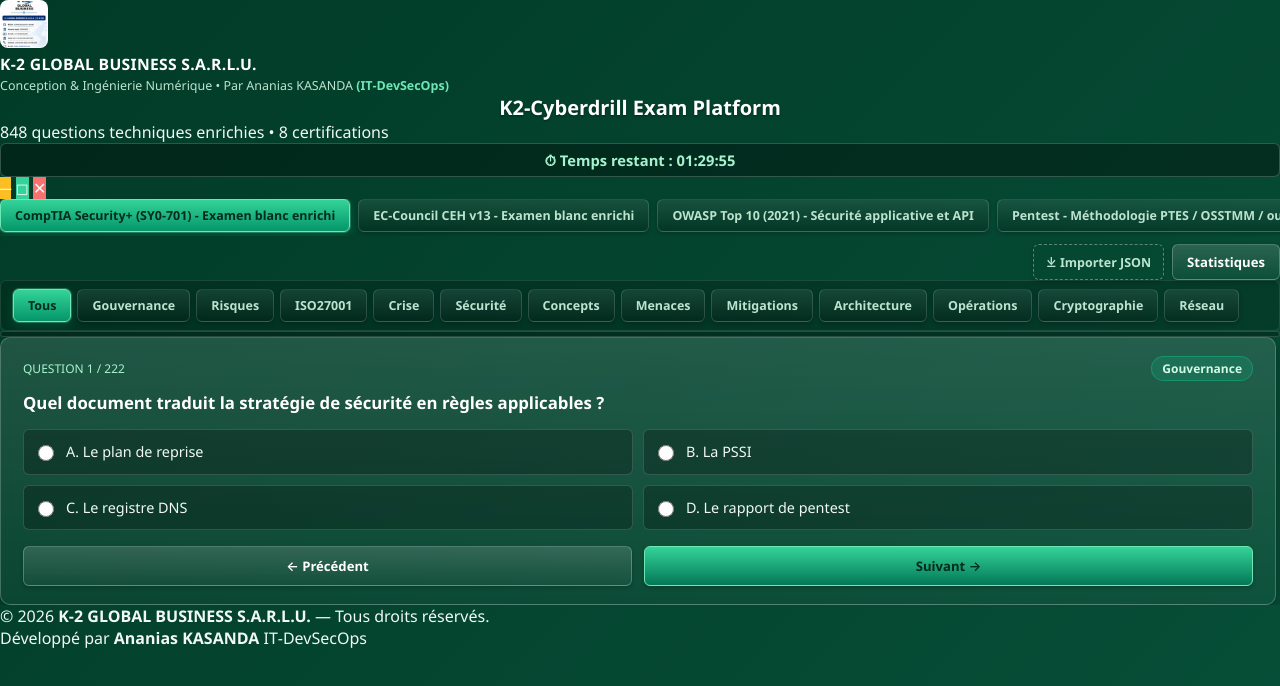
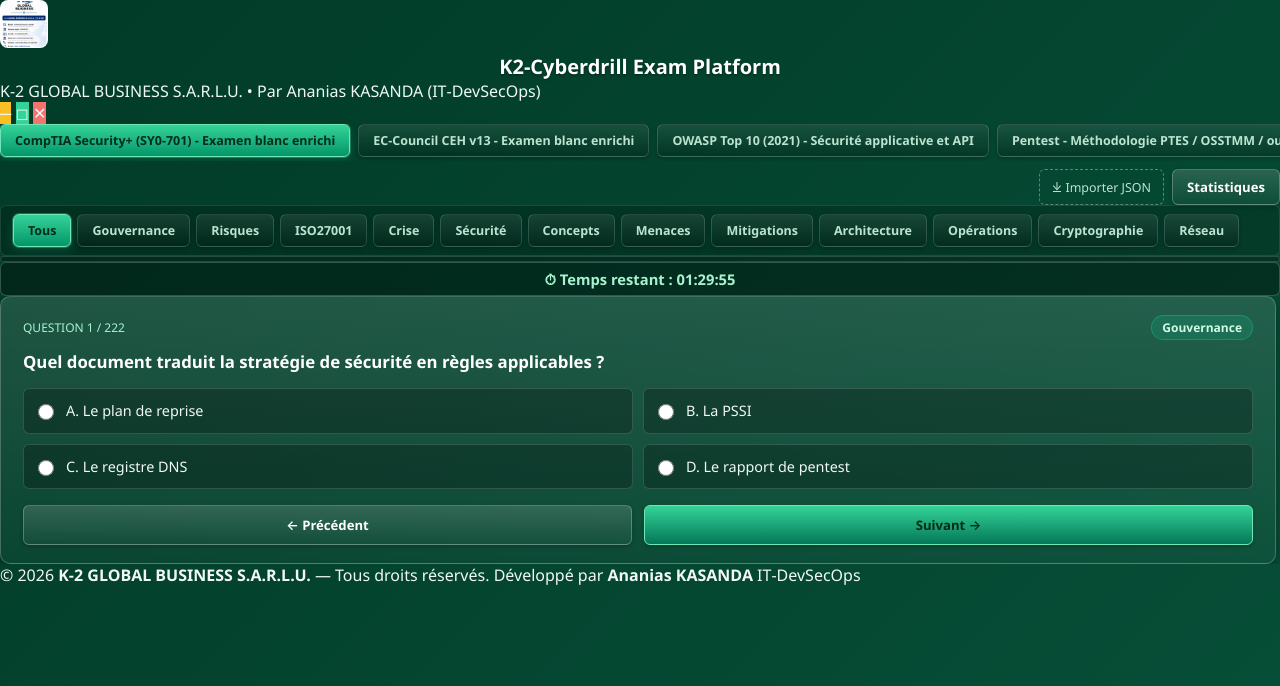
Before and after one commit to MASTOR1422/K2-Cyberdrill_Exam_Platform, a plain HTML site: page index.html in a window 1280 px wide. Drawn offline with Linux system fonts and the light colour scheme.

Commit message:
Update HTML structure for Win10 theme

```diff
--- a/index.html
+++ b/index.html
@@ -3,87 +3,75 @@
 <head>
     <meta charset="UTF-8">
     <meta name="viewport" content="width=device-width, initial-scale=1.0, viewport-fit=cover">
-    <meta name="theme-color" content="#0067c0">
-    <meta name="description" content="K2-Cyberdrill Exam Platform - Simulateur d'examens blancs CompTIA Security+ (SY0-701), CEH, OWASP, Pentest, Audit, IR et Kali Linux.">
+    <meta name="theme-color" content="#0078d4">
+    <meta name="description" content="K2-Cyberdrill Exam Platform - Simulateur d'examens blancs CompTIA Security+ (SY0-701), CEH, SOC, DevSecOps.">
     <title>K2-Cyberdrill — Plateforme d'Examens Cybersécurité | K-2 Global Business</title>
     <link rel="icon" type="image/png" href="assets/favicon.png">
     <link rel="apple-touch-icon" href="assets/logo-256.png">
     <link rel="stylesheet" href="style.css">
 </head>
 <body>
-    <!-- Arrière-plan dynamique style Windows 11 Bloom / Mica -->
-    <div class="win11-wallpaper" aria-hidden="true"></div>
-
-    <!-- HEADER FIGÉ EN HAUT (Style barre des tâches / fenêtre Windows 11) -->
-    <header class="win11-header">
-        <div class="header-left">
-            <img src="assets/logo-256.png" alt="Logo K-2 Global Business S.A.R.L.U." class="brand-logo" width="42" height="42">
-            <div class="brand-text">
-                <h2>K‑2 GLOBAL BUSINESS S.A.R.L.U.</h2>
-                <p>Conception & Ingénierie Numérique • Par Ananias KASANDA <span class="role">(IT‑DevSecOps)</span></p>
+    <!-- HEADER WIN10 (Figé en haut, logo grand format, textes centrés) -->
+    <header class="win10-header">
+        <div class="header-inner">
+            <img src="assets/logo-256.png" alt="Logo K-2 Global Business S.A.R.L.U." class="brand-logo" width="64" height="64">
+            <div class="header-titles">
+                <h1>K2-Cyberdrill Exam Platform</h1>
+                <p>K&#8209;2 GLOBAL BUSINESS S.A.R.L.U. &bull; Par Ananias KASANDA <span class="role">(IT&#8209;DevSecOps)</span></p>
             </div>
-        </div>
-
-        <div class="header-center">
-            <h1>K2-Cyberdrill Exam Platform</h1>
-            <span class="subtitle-badge">848 questions techniques enrichies • 8 certifications</span>
-        </div>
-
-        <div class="header-right">
-            <div id="timer-display" class="timer-display" role="timer" aria-live="polite">Aucun examen lancé</div>
-            <div class="win11-window-controls" aria-hidden="true">
-                <span class="wc wc-min" title="Réduire">─</span>
-                <span class="wc wc-max" title="Agrandir">◻</span>
-                <span class="wc wc-close" title="Fermer">✕</span>
+            <div class="win10-controls" aria-hidden="true">
+                <span class="wc wc-min">&#9472;</span>
+                <span class="wc wc-max">&#9723;</span>
+                <span class="wc wc-close">&#10005;</span>
             </div>
         </div>
     </header>
 
-    <!-- CONTENEUR PRINCIPAL PLEIN ÉCRAN (Sans scroll externe) -->
-    <main class="app-shell" role="main">
-        <!-- Barre d'outils supérieure : Onglets examens côte à côte + actions -->
-        <section class="top-controls-bar" aria-label="Navigation et outils">
-            <div id="menu" class="toolbar" role="toolbar" aria-label="Barre d'outils">
+    <!-- CONTENEUR PRINCIPAL (Marges de 1cm à gauche et à droite) -->
+    <main class="app-container" role="main">
+        <!-- Barre de contrôle supérieure (Onglets et actions) -->
+        <section class="top-dashboard-bar" aria-label="Tableau de bord">
+            <div id="menu" class="toolbar" role="toolbar" aria-label="Sélection des examens">
+                <!-- Les onglets injectés par JS s'étaleront côte à côte sur tout l'espace -->
                 <div id="exam-list" class="exam-list" role="tablist" aria-label="Choix de l'examen"></div>
                 <div class="toolbar-actions">
-                    <label class="btn btn-fluent file-import-label" tabindex="0">
-                        <span>⤓ Importer JSON</span>
+                    <label class="btn-win10 file-import-label" tabindex="0">
+                        <span>&#10515; Importer JSON</span>
                         <input id="json-upload" type="file" accept=".json,application/json" hidden>
                     </label>
-                    <button type="button" class="btn btn-fluent" id="toggle-stats" aria-pressed="false">Statistiques</button>
+                    <button type="button" class="btn-win10" id="toggle-stats" aria-pressed="false">Statistiques</button>
                 </div>
             </div>
 
-            <!-- Filtres thématiques alignés horizontalement -->
+            <!-- Filtres thématiques -->
             <div id="theme-list" class="theme-list" role="tablist" aria-label="Filtrer par thème"></div>
 
-            <!-- Barre de progression Windows 11 -->
+            <!-- Barre de progression -->
             <div class="exam-progress" aria-hidden="true">
                 <div class="exam-progress-bar" id="exam-progress-bar"></div>
             </div>
         </section>
 
-        <!-- Panneau de statistiques (superposé ou dépliable proprement) -->
+        <!-- Panneau de statistiques (Repliable) -->
         <section id="stats-panel" class="stats-panel" hidden aria-label="Statistiques de l'examen">
             <h3>Statistiques de l'examen courant</h3>
             <div id="stats-content" class="stats-grid"></div>
         </section>
 
-        <!-- ZONE CENTRALE DU QUIZ (Ajustée automatiquement à l'espace restant) -->
+        <!-- Chronomètre -->
+        <div id="timer-display" class="timer-display" role="timer" aria-live="polite">Aucun examen lancé</div>
+
+        <!-- Zone du Quiz (scrollable en interne si besoin) -->
         <section id="quiz-container" class="quiz-container" role="region" aria-live="polite" aria-label="Zone de question"></section>
     </main>
 
-    <!-- FOOTER FIGÉ EN BAS -->
-    <footer class="win11-footer">
-        <div class="footer-left">
-            <span>© 2026 <strong>K‑2 GLOBAL BUSINESS S.A.R.L.U.</strong> — Tous droits réservés.</span>
-        </div>
-        <div class="footer-right">
-            <span>Développé par <strong>Ananias KASANDA</strong> <span class="badge-devsecops">IT‑DevSecOps</span></span>
-        </div>
+    <!-- FOOTER WIN10 (Figé en bas) -->
+    <footer class="win10-footer">
+        <span>&copy; 2026 <strong>K&#8209;2 GLOBAL BUSINESS S.A.R.L.U.</strong> &mdash; Tous droits réservés.</span>
+        <span>Développé par <strong>Ananias KASANDA</strong> <span class="badge-devsecops">IT&#8209;DevSecOps</span></span>
     </footer>
 
-    <!-- Notification Toast Windows 11 -->
+    <!-- Toast Notification -->
     <div id="toast" class="toast" role="status" aria-live="polite" hidden></div>
 
     <script src="app.js"></script>
```
